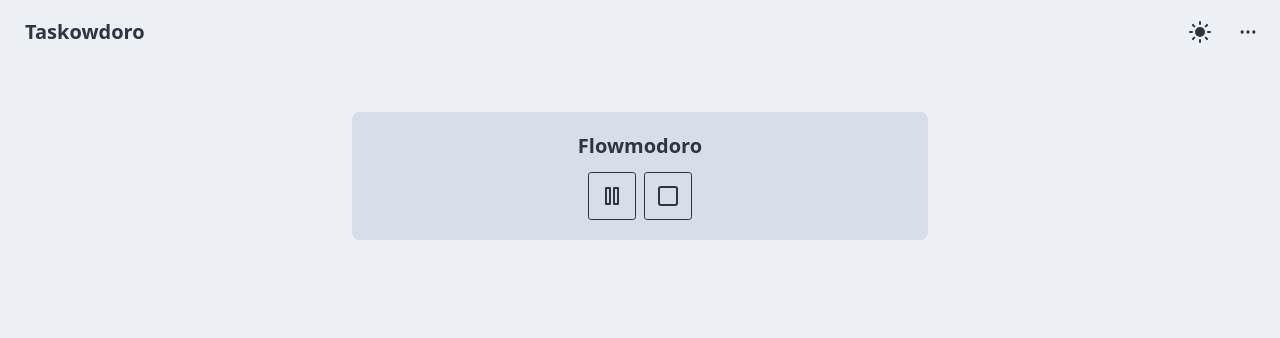
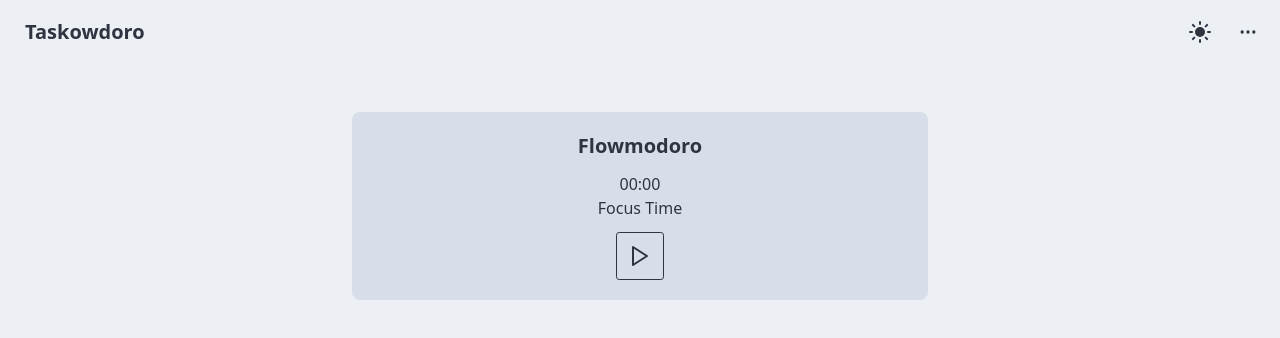
Before and after one commit to kevinmulier/taskowdoro, a React (Vite) app in the folder client/: page / in a window 1280 px wide. Shown: the top 338 px of the page. Built offline with nearby package versions, Linux system fonts and the light colour scheme.

Commit message:
add basic behavior for flowmodoro

```diff
--- a/client/src/components/Flowmodoro.jsx
+++ b/client/src/components/Flowmodoro.jsx
@@ -1,15 +1,109 @@
-import { Pause, Square } from 'lucide-react';
+import { Play, Square } from 'lucide-react';
+import { useEffect, useState } from 'react';
 
 const Flowmodoro = () => {
+  const [focusTime, setFocusTime] = useState({
+    time: 0,
+    formatedTime: '00:00',
+  });
+  const [isFocused, setIsFocused] = useState(false);
+
+  const [restTime, setRestTime] = useState({
+    time: 0,
+    formatedTime: '00:00',
+  });
+  const [isResting, setIsResting] = useState(false);
+
+  useEffect(() => {
+    let intervalId = null;
+
+    if (isFocused) {
+      setFocusTime({ time: 0, formatedTime: '00:00' });
+
+      intervalId = setInterval(() => {
+        setFocusTime((v) => ({
+          time: v.time + 1,
+          formatedTime: formatTime((v.time + 1) * 1000),
+        }));
+      }, 1000);
+    }
+
+    if (isResting) {
+      setFocusTime({ time: 0, formatedTime: '00:00' });
+
+      intervalId = setInterval(() => {
+        setRestTime((v) => {
+          const newTime = v.time - 1;
+          if (newTime <= 0) {
+            clearInterval(intervalId);
+            setIsResting(false);
+            return {
+              time: 0,
+              formatedTime: '00:00',
+            };
+          }
+          return {
+            time: newTime,
+            formatedTime: formatTime(newTime * 1000),
+          };
+        });
+      }, 1000);
+    }
+
+    return () => {
+      clearInterval(intervalId);
+    };
+  }, [isFocused, isResting]);
+
+  const handleFocus = () => {
+    if (isFocused) {
+      setIsFocused(false);
+      setRestTime({
+        time: Math.floor(focusTime.time / 5),
+        formatedTime: formatTime((focusTime.time / 5) * 1000),
+      });
+      return;
+    }
+    if (isResting) {
+      setIsResting(false);
+      setRestTime({
+        time: 0,
+        formatedTime: '00:00',
+      });
+      return;
+    }
+
+    restTime.time ? setIsResting(true) : setIsFocused(true);
+  };
+
+  const formatTime = (time) => {
+    if (time >= 3600000) {
+      return new Date(time).toISOString().slice(11, 19);
+    }
+    return new Date(time).toISOString().slice(14, 19);
+  };
+
   return (
     <section className="flex flex-col items-center justify-center max-w-xl gap-3 p-5 mx-auto rounded-lg bg-base-300">
       <h1 className="text-xl font-bold">Flowmodoro</h1>
+      {!restTime.time ? (
+        <div className="flex flex-col items-center justify-center mx-auto">
+          <span>{focusTime.formatedTime}</span>
+          <span>Focus Time</span>
+        </div>
+      ) : (
+        <div className="flex flex-col items-center justify-center mx-auto">
+          <span>{restTime.formatedTime}</span>
+          <span>Break Time</span>
+        </div>
+      )}
+
       <div className="flex gap-2 max-sm:flex-col">
-        <button className="btn btn-square btn-outline">
-          <Pause />
-        </button>
-        <button className="btn btn-square btn-outline">
-          <Square />
+        <button
+          className="btn btn-square btn-outline"
+          onClick={handleFocus}>
+          {(isResting || isFocused) && <Square />}
+          {!isFocused && !isResting && <Play />}
         </button>
       </div>
     </section>
```
